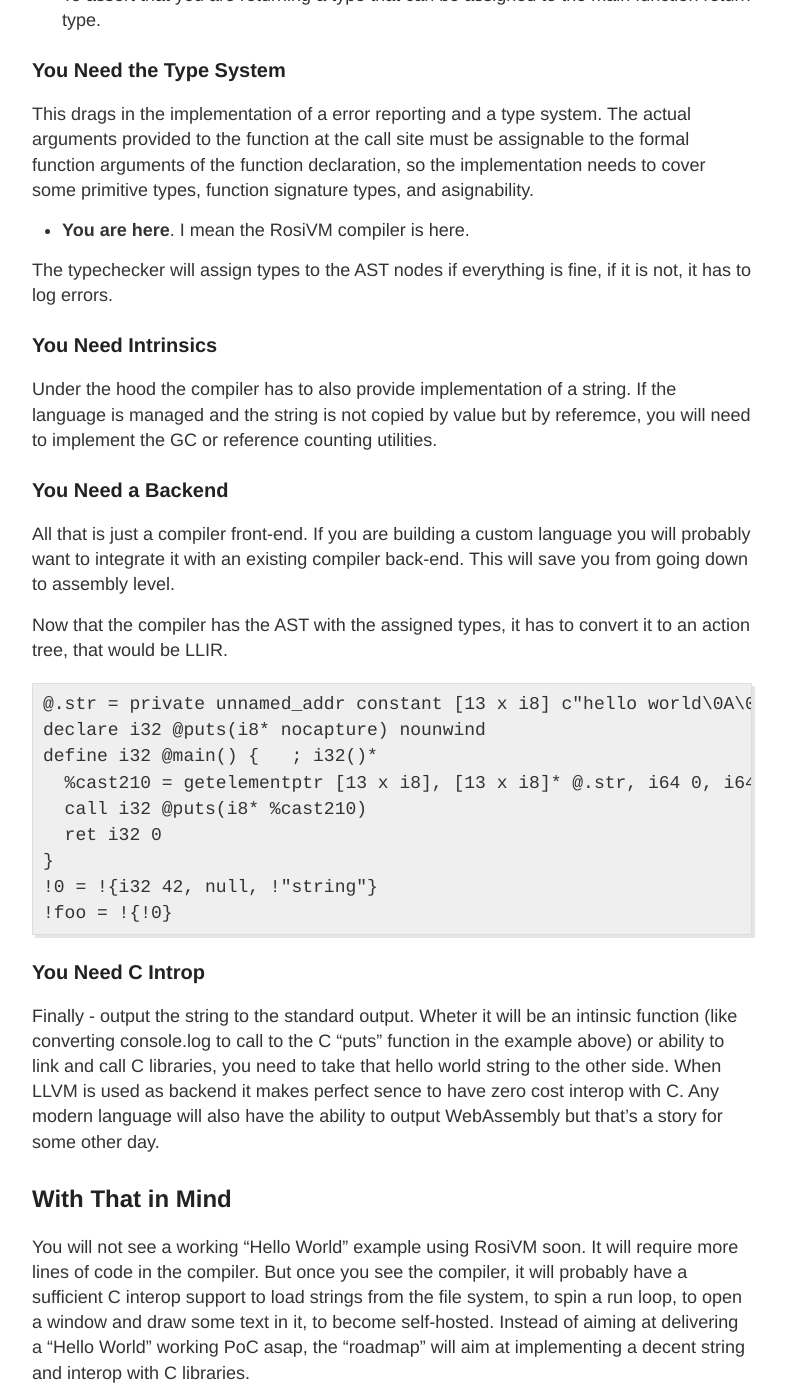
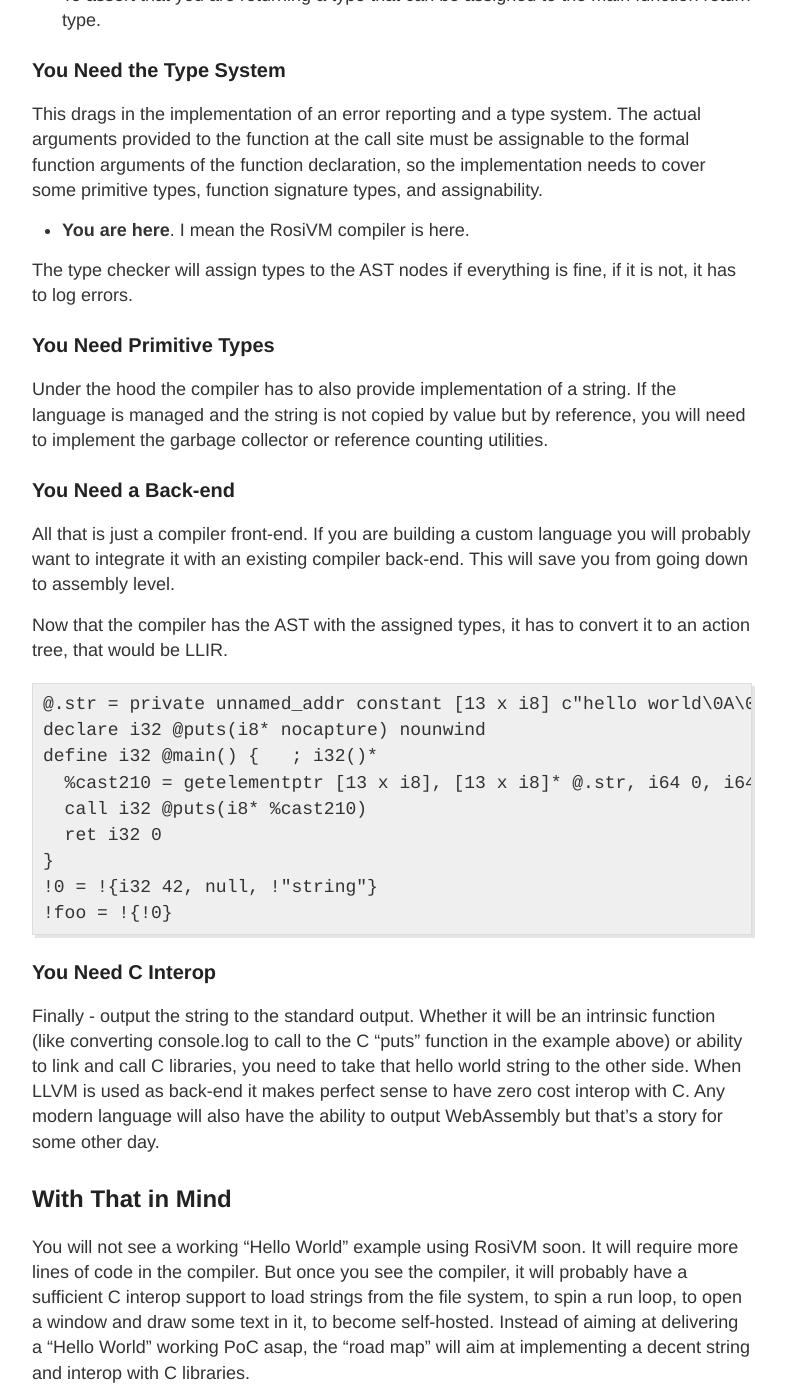
Before and after one commit to RosiVM/RosiVM, a Jekyll site: the page built from docs/_posts/2019-02-23-compiling-hello-world.md, in a window 1280 px wide and 1400 px high, scrolled down 1778 px. Shown: the whole window, without its empty margins (248-1034 px from the left). Built offline with Jekyll 4.4.1, drawn with Linux system fonts in a browser that asks for light colours; comment, search, counter and statistics services are not loaded; some of the changed text lies outside the part shown.

Commit message:
Added spellchecker

````diff
--- a/docs/_posts/2019-02-23-compiling-hello-world.md
+++ b/docs/_posts/2019-02-23-compiling-hello-world.md
@@ -48,25 +53,31 @@ function "main"
 ```
 
 ### You Need the Type Checker
-Third you need your typechecker:
- - To figure out the main signature.
- - To assert that you are calling the logging function with a string.
- - To assert that you are returning a type that can be assigned to the main function return type.
+
+Third you need your type checker:
+
+- To figure out the main signature.
+- To assert that you are calling the logging function with a string.
+- To assert that you are returning a type that can be assigned to the main function return type.
 
 ### You Need the Type System
-This drags in the implementation of a error reporting and a type system. The actual arguments provided to the function at the call site must be assignable to the formal function arguments of the function declaration, so the implementation needs to cover some primitive types, function signature types, and asignability.
 
- * **You are here**. I mean the RosiVM compiler is here.
+This drags in the implementation of an error reporting and a type system. The actual arguments provided to the function at the call site must be assignable to the formal function arguments of the function declaration, so the implementation needs to cover some primitive types, function signature types, and assignability.
 
-The typechecker will assign types to the AST nodes if everything is fine, if it is not, it has to log errors.
+- **You are here**. I mean the RosiVM compiler is here.
 
-### You Need Intrinsics
-Under the hood the compiler has to also provide implementation of a string. If the language is managed and the string is not copied by value but by referemce, you will need to implement the GC or reference counting utilities.
+The type checker will assign types to the AST nodes if everything is fine, if it is not, it has to log errors.
 
-### You Need a Backend
+### You Need Primitive Types
+
+Under the hood the compiler has to also provide implementation of a string. If the language is managed and the string is not copied by value but by reference, you will need to implement the garbage collector or reference counting utilities.
+
+### You Need a Back-end
+
 All that is just a compiler front-end. If you are building a custom language you will probably want to integrate it with an existing compiler back-end. This will save you from going down to assembly level.
 
 Now that the compiler has the AST with the assigned types, it has to convert it to an action tree, that would be LLIR.
+
 ```
 @.str = private unnamed_addr constant [13 x i8] c"hello world\0A\00"
 declare i32 @puts(i8* nocapture) nounwind
@@ -79,10 +90,11 @@ define i32 @main() {   ; i32()*
 !foo = !{!0}
 ```
 
-### You Need C Introp
-Finally - output the string to the standard output. Wheter it will be an intinsic function (like converting console.log to call to the C "puts" function in the example above) or ability to link and call C libraries, you need to take that hello world string to the other side. When LLVM is used as backend it makes perfect sence to have zero cost interop with C. Any modern language will also have the ability to output WebAssembly but that's a story for some other day.
+### You Need C Interop
+
+Finally - output the string to the standard output. Whether it will be an intrinsic function (like converting console.log to call to the C "puts" function in the example above) or ability to link and call C libraries, you need to take that hello world string to the other side. When LLVM is used as back-end it makes perfect sense to have zero cost interop with C. Any modern language will also have the ability to output WebAssembly but that's a story for some other day.
 
 ## With That in Mind
-You will not see a working "Hello World" example using RosiVM soon. It will require more lines of code in the compiler. But once you see the compiler, it will probably have a sufficient C interop support to load strings from the file system, to spin a run loop, to open a window and draw some text in it, to become self-hosted. Instead of aiming at delivering a "Hello World" working PoC asap, the "roadmap" will aim at implementing a decent string and interop with C libraries.
+You will not see a working "Hello World" example using RosiVM soon. It will require more lines of code in the compiler. But once you see the compiler, it will probably have a sufficient C interop support to load strings from the file system, to spin a run loop, to open a window and draw some text in it, to become self-hosted. Instead of aiming at delivering a "Hello World" working PoC asap, the "road map" will aim at implementing a decent string and interop with C libraries.
 
-On the other hand building a compiler is hell of a fun, and is all about transforming one tree into another.
+Building a compiler is hell lot of a fun, and is all about transforming one tree into another.
````
Also changed, not shown: other parts of docs/_posts/2019-02-23-compiling-hello-world.md (+7 -2 lines), docs/_posts/2019-01-20-the-beginning.md (+2 -2 lines), docs/_posts/2019-01-21-compiler-architecture.md (+17 -10 lines).
